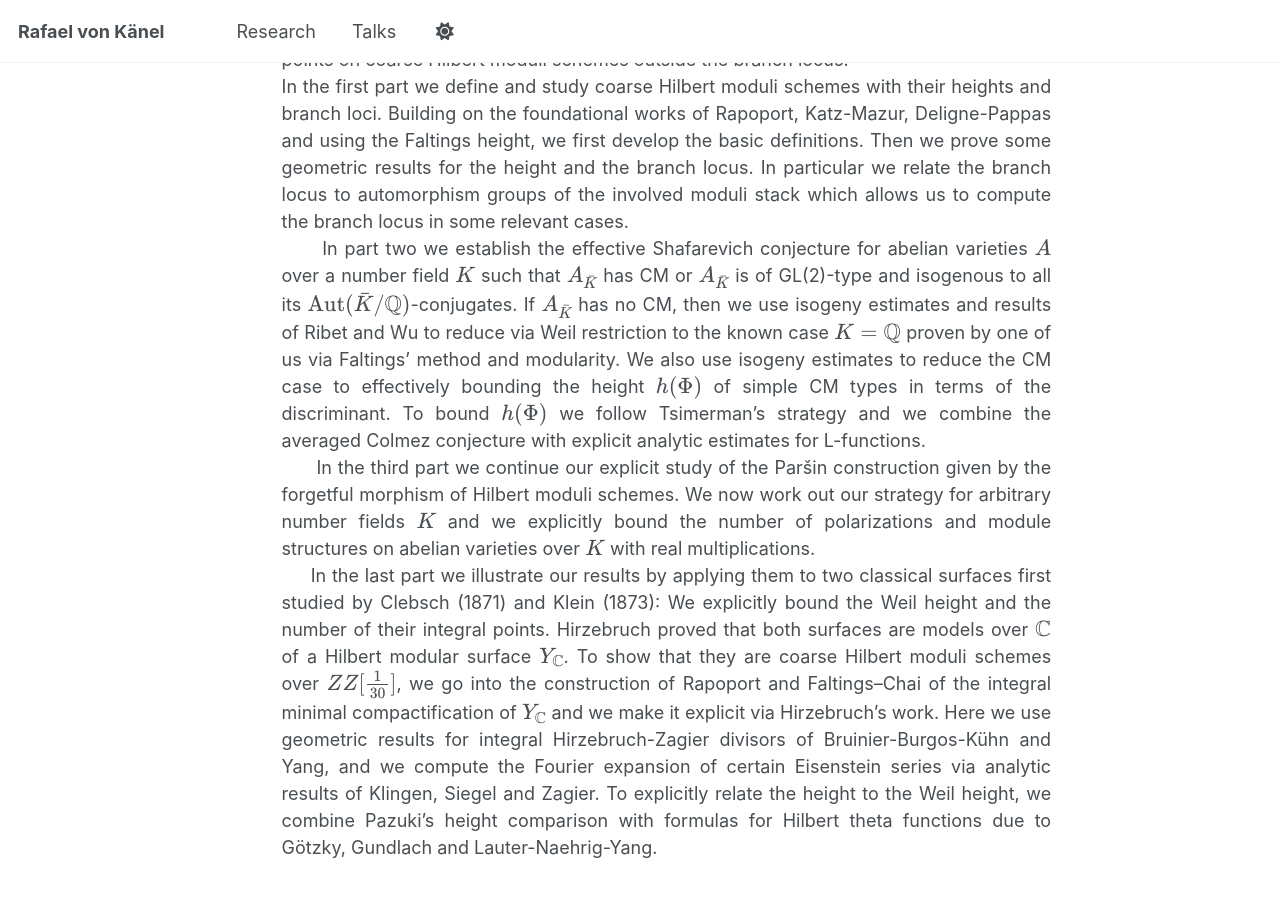
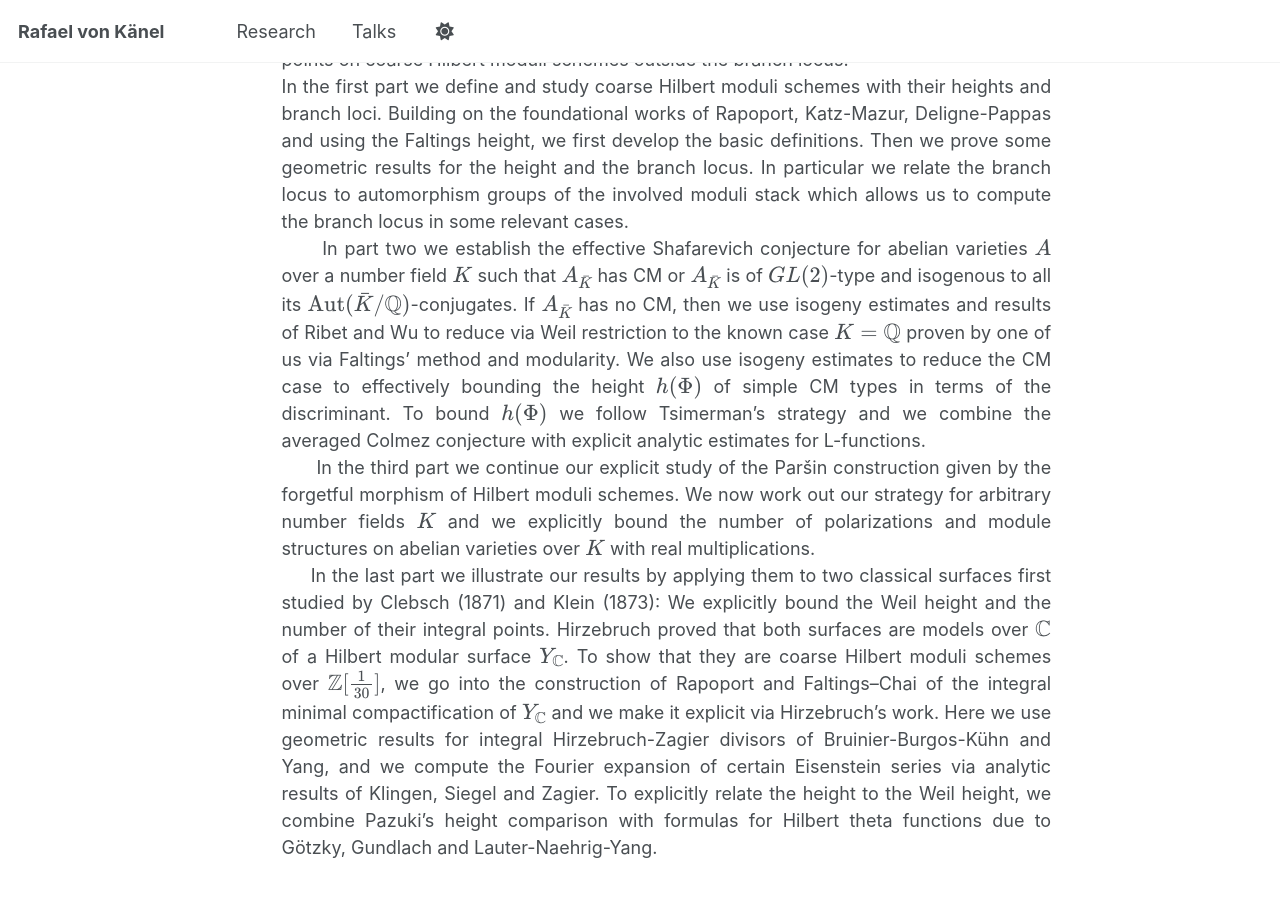
Before and after one commit to rafaelvonkanel/rafaelvonkanel.github.io, a Jekyll site: the page built from _research/proj4.md, in a window 1280 px wide and 900 px high, scrolled down 231 px. Shown: the top 897 px of the window. Built offline with Jekyll 4.4.1, drawn with Linux system fonts in a browser that asks for light colours; a script that is not in the unit is left out.

Commit message:
Update proj4.md

```diff
--- a/_research/proj4.md
+++ b/_research/proj4.md
@@ -13,6 +13,6 @@ author_profile: false
 <div style="text-align: justify !important; text-justify: inter-word;" markdown="1">
 **Abstract:** We continue our study of integral points on moduli schemes by combining the method of Faltings (Arakelov, Par&scaron;in, Szpiro) with modularity results and Masser-W&uuml;stholz isogeny estimates. In this work we explicitly bound the height and the number of integral points on coarse Hilbert moduli schemes outside the branch locus.
 In the first part we define and study coarse Hilbert moduli schemes with their heights and branch loci. Building on the foundational works of Rapoport, Katz-Mazur, Deligne-Pappas and using the Faltings height, we first develop the basic definitions. Then we prove some geometric results for the height and the branch locus. In particular we relate the branch locus to automorphism groups of the involved moduli stack which allows us to compute the branch locus in some relevant cases.
-&nbsp;&nbsp;&nbsp;&nbsp;&nbsp; In part two we establish the effective Shafarevich conjecture for abelian varieties \\(A\\)  over a number field \\(K\\) such that \\(A_{\bar{K}}\\) has CM or \\(A_{\bar{K}}\\) is of GL(2)-type and isogenous to all its \\(\text{Aut}(\bar{K}/\mathbb{Q})\\)-conjugates. If \\(A_{\bar{K}}\\) has no CM, then we use isogeny estimates and results of Ribet and Wu to reduce via Weil restriction to the known case \\(K=\mathbb{Q}\\) proven by one of us via Faltings' method and modularity. We also use isogeny estimates to reduce the CM case to effectively bounding the height \\(h(\Phi)\\) of simple CM types in terms of the discriminant. To bound \\(h(\Phi)\\) we follow Tsimerman's strategy and we combine the averaged Colmez conjecture with explicit analytic estimates for L-functions.
+&nbsp;&nbsp;&nbsp;&nbsp;&nbsp; In part two we establish the effective Shafarevich conjecture for abelian varieties \\(A\\)  over a number field \\(K\\) such that \\(A_{\bar{K}}\\) has CM or \\(A_{\bar{K}}\\) is of \\(GL(2)\\)-type and isogenous to all its \\(\text{Aut}(\bar{K}/\mathbb{Q})\\)-conjugates. If \\(A_{\bar{K}}\\) has no CM, then we use isogeny estimates and results of Ribet and Wu to reduce via Weil restriction to the known case \\(K=\mathbb{Q}\\) proven by one of us via Faltings' method and modularity. We also use isogeny estimates to reduce the CM case to effectively bounding the height \\(h(\Phi)\\) of simple CM types in terms of the discriminant. To bound \\(h(\Phi)\\) we follow Tsimerman's strategy and we combine the averaged Colmez conjecture with explicit analytic estimates for L-functions.
 &nbsp;&nbsp;&nbsp;&nbsp;&nbsp; In the third part we continue our explicit study of the Par&scaron;in construction given by the forgetful morphism of Hilbert moduli schemes. We now work out our strategy for arbitrary number fields \\(K\\) and we explicitly bound the number of polarizations and module structures on abelian varieties over \\(K\\) with real multiplications.
-&nbsp;&nbsp;&nbsp;&nbsp; In the last part we illustrate our results by applying them to two classical surfaces first studied by Clebsch (1871) and Klein (1873): We explicitly bound the Weil height and the number of their integral points. Hirzebruch proved that both surfaces are models over \\(\mathbb{C}\\) of a Hilbert modular surface \\(Y_\mathbb{C}\\). To show that they are coarse Hilbert moduli schemes over \\(ZZ[\tfrac{1}{30}]\\), we go into the construction of Rapoport and Faltings--Chai of the integral minimal compactification of \\(Y_\mathbb{C}\\) and we make it explicit via Hirzebruch's work. Here we use geometric results for integral Hirzebruch-Zagier divisors of Bruinier-Burgos-K&uuml;hn and Yang, and we compute the Fourier expansion of certain Eisenstein series via analytic results of Klingen, Siegel and Zagier. To explicitly relate the height to the Weil height, we combine Pazuki's height comparison with formulas for Hilbert theta functions due to G&ouml;tzky, Gundlach and Lauter-Naehrig-Yang.
+&nbsp;&nbsp;&nbsp;&nbsp; In the last part we illustrate our results by applying them to two classical surfaces first studied by Clebsch (1871) and Klein (1873): We explicitly bound the Weil height and the number of their integral points. Hirzebruch proved that both surfaces are models over \\(\mathbb{C}\\) of a Hilbert modular surface \\(Y_\mathbb{C}\\). To show that they are coarse Hilbert moduli schemes over \\(\mathbb{Z}[\tfrac{1}{30}]\\), we go into the construction of Rapoport and Faltings--Chai of the integral minimal compactification of \\(Y_\mathbb{C}\\) and we make it explicit via Hirzebruch's work. Here we use geometric results for integral Hirzebruch-Zagier divisors of Bruinier-Burgos-K&uuml;hn and Yang, and we compute the Fourier expansion of certain Eisenstein series via analytic results of Klingen, Siegel and Zagier. To explicitly relate the height to the Weil height, we combine Pazuki's height comparison with formulas for Hilbert theta functions due to G&ouml;tzky, Gundlach and Lauter-Naehrig-Yang.
```
